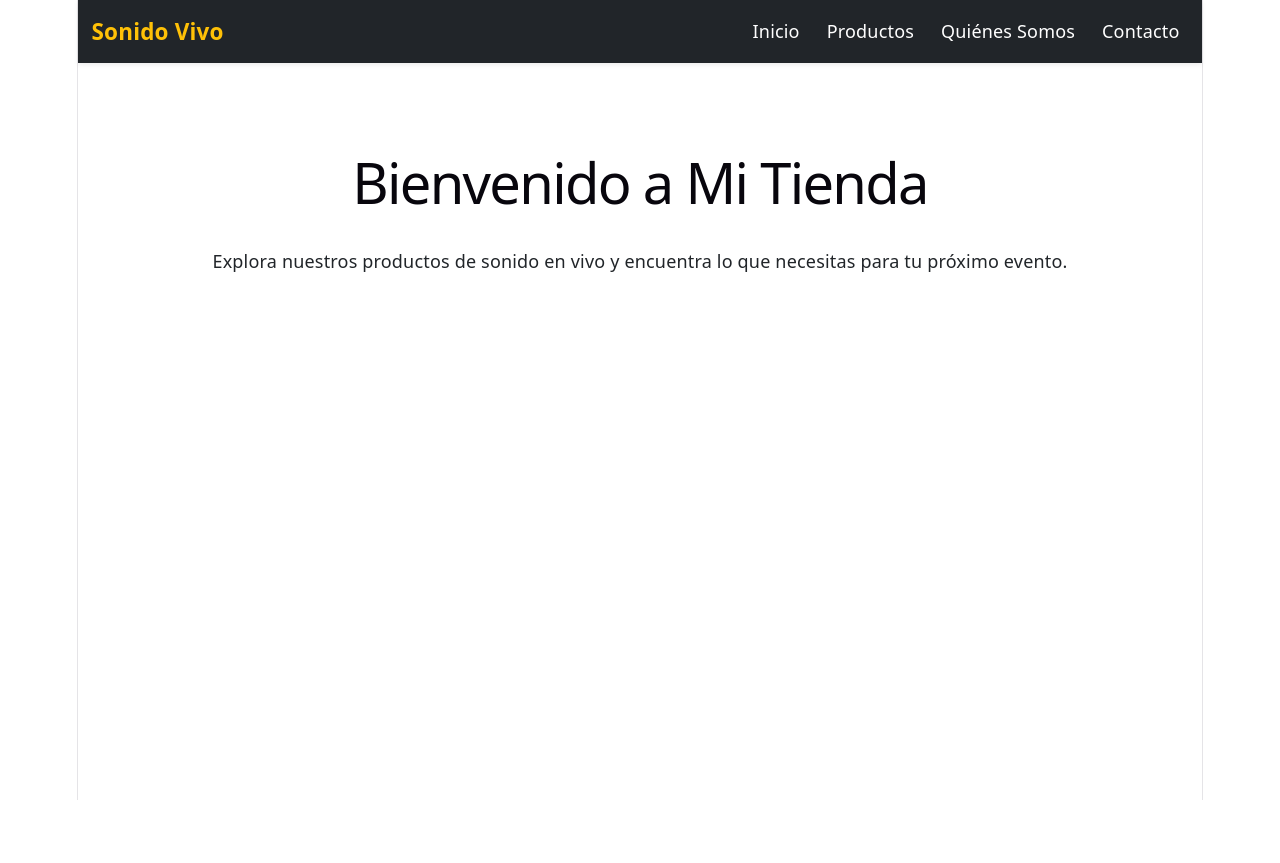
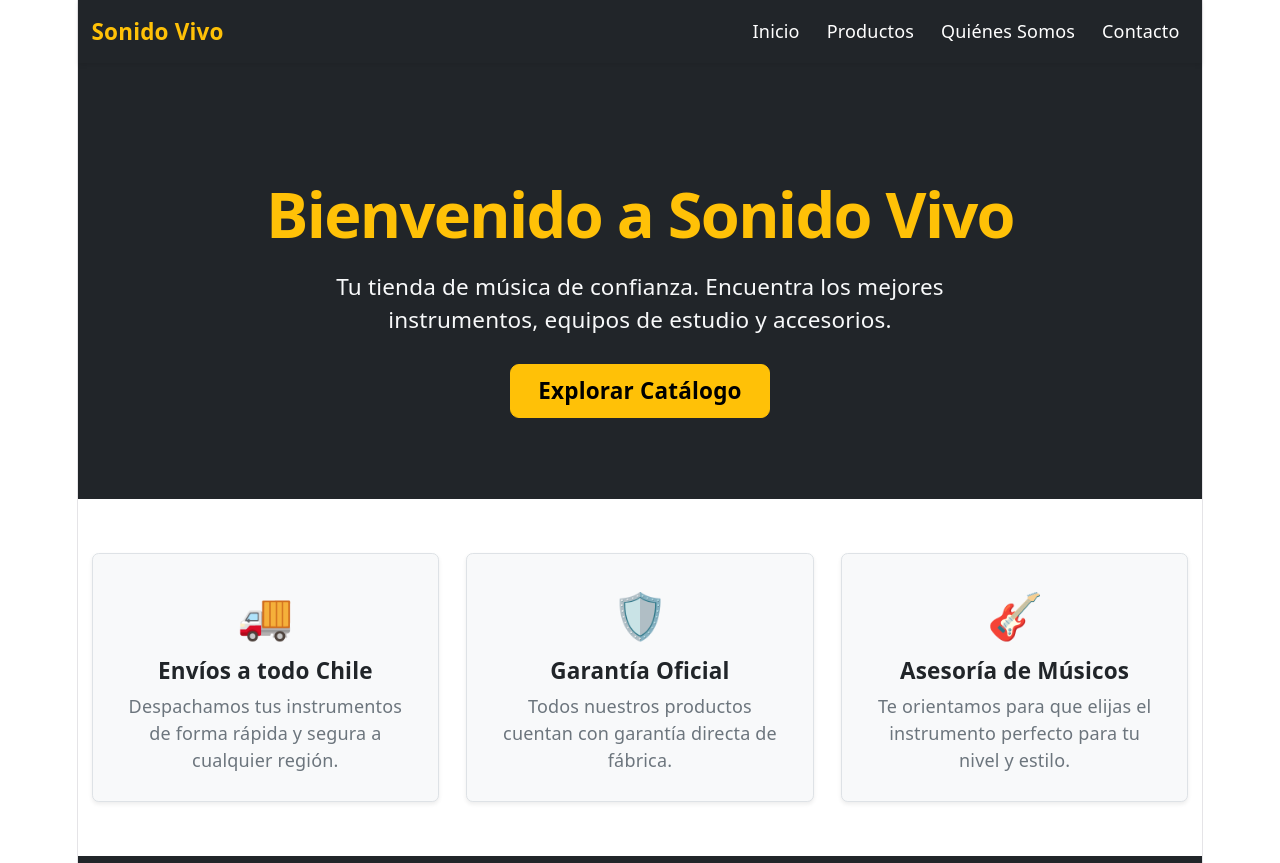
Before and after one commit to Fimchart/SonidoVivo_React, a React (Vite) app: page / in a window 1280 px wide. Before the commit the page ends 800 px from the top, so only its background shows below. Built offline with nearby package versions, Linux system fonts and the light colour scheme.

Commit message:
Modificacione pagina

```diff
--- a/src/componentes/atomos/Boton.tsx
+++ b/src/componentes/atomos/Boton.tsx
@@ -8,7 +8,7 @@ function Boton({id}: BotonProps){
     return (
         <Link
             to={`/producto/${id}`}
-            className="btn btn-primary"
+            className="btn btn-warning fw-bold text-dark w-100 py-2"
         >
             Ver producto
         </Link>
--- a/src/componentes/moleculas/CardProducto.tsx
+++ b/src/componentes/moleculas/CardProducto.tsx
@@ -31,10 +31,9 @@ function CardProducto ({id, titulo, descripcion, precio, imagen}: CardProps){
                         ${precio}
                     </p>
 
-                    <div className="mt-auto">{/*Empuja el botón hacia abajo para mantener todos los botones alineados*/}
-                        <Boton id={id}/>
+                    <div className="mt-auto">
+                    <Boton id={id} className="btn btn-warning fw-bold text-dark w-100 py-2" />
                     </div>
-
                 </div>
         </div>
     )
--- a/src/paginas/Inicio.tsx
+++ b/src/paginas/Inicio.tsx
@@ -1,8 +1,59 @@
+import { Link } from "react-router-dom";
+
 function Inicio() {
   return (
-    <div className="container mt-5">
-      <h1>Bienvenido a Mi Tienda</h1>
-      <p>Explora nuestros productos de sonido en vivo y encuentra lo que necesitas para tu próximo evento.</p>
+    <div className="bg-dark text-white min-vh-100">
+      {/* Banner Principal Centrado */}
+      <div className="bg-dark text-white text-center py-5">
+        <div className="container py-4">
+          <h1 className="display-4 fw-bold text-warning mb-3">
+            Bienvenido a Sonido Vivo
+          </h1>
+          <p className="lead text-light mb-4 col-md-8 mx-auto">
+            Tu tienda de música de confianza. Encuentra los mejores instrumentos, equipos de estudio y accesorios.
+          </p>
+          <Link to="/productos" className="btn btn-warning btn-lg fw-bold px-4">
+            Explorar Catálogo
+          </Link>
+        </div>
+      </div>
+
+      {/* Sección de Tarjetas de Beneficios */}
+      <div className="bg-white py-5 text-dark">
+        <div className="container">
+          <div className="row text-center g-4">
+            <div className="col-md-4">
+              <div className="p-4 border rounded shadow-sm h-100 bg-light">
+                <div className="fs-1 mb-2">🚚</div>
+                <h3 className="h5 fw-bold text-dark">Envíos a todo Chile</h3>
+                <p className="text-secondary mb-0">
+                  Despachamos tus instrumentos de forma rápida y segura a cualquier región.
+                </p>
+              </div>
+            </div>
+
+            <div className="col-md-4">
+              <div className="p-4 border rounded shadow-sm h-100 bg-light">
+                <div className="fs-1 mb-2">🛡️</div>
+                <h3 className="h5 fw-bold text-dark">Garantía Oficial</h3>
+                <p className="text-secondary mb-0">
+                  Todos nuestros productos cuentan con garantía directa de fábrica.
+                </p>
+              </div>
+            </div>
+
+            <div className="col-md-4">
+              <div className="p-4 border rounded shadow-sm h-100 bg-light">
+                <div className="fs-1 mb-2">🎸</div>
+                <h3 className="h5 fw-bold text-dark">Asesoría de Músicos</h3>
+                <p className="text-secondary mb-0">
+                  Te orientamos para que elijas el instrumento perfecto para tu nivel y estilo.
+                </p>
+              </div>
+            </div>
+          </div>
+        </div>
+      </div>
     </div>
   );
 }
--- a/src/paginas/Productos.tsx
+++ b/src/paginas/Productos.tsx
@@ -76,9 +76,21 @@ const listaProductos = [
 
 function Productos() {
   return (
-    <div className="container mt-4">
-      <h1 className="mb-4">Catálogo - Sonido Vivo</h1>
+    <div className="bg-light min-vh-100 pb-5">
+      {/* Encabezado del Catálogo */}
+      <div className="bg-dark text-white text-center py-4 mb-4 shadow-sm">
+        <div className="container">
+          <h1 className="display-5 fw-bold text-warning mb-1">
+            Catálogo - Sonido Vivo
+          </h1>
+          <p className="text-secondary mb-0">
+            Explora nuestra selección completa de instrumentos y accesorios
+          </p>
+        </div>
+      </div>
 
+      {/* Contenedor de las Cards */}
+      <div className="container">
         <div className="d-flex flex-wrap gap-3 justify-content-center">
           {listaProductos.map((prod) => (
             <CardProducto
@@ -92,6 +104,7 @@ function Productos() {
           ))}
         </div>
       </div>
+    </div>
   );
 }
 
```
Lines whose indentation alone changed are shown as unchanged.
